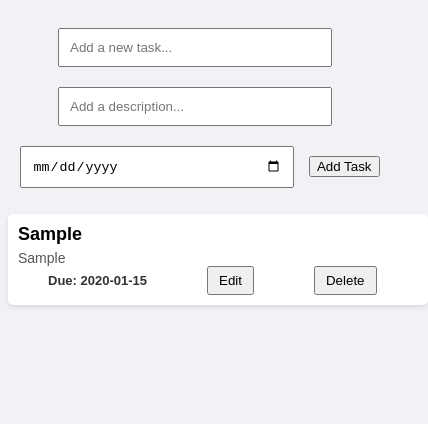
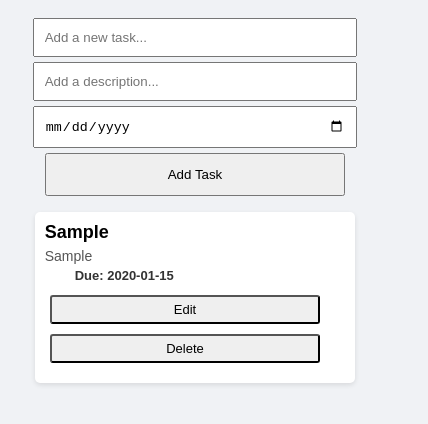
Before and after one commit to debugwithsushant/To-Do-List-app, a plain HTML site: page index.html in a window 390 px wide. Both pictures are taken after typing "Sample", "Sample", "2020-01-15" into the empty fields and a click on the button "Add Task". Shown: the part 90-514 px from the top of the page, 428 px wide, since content can reach past the window. Drawn offline with Linux system fonts and the light colour scheme.

Commit message:
Update styles.css with mobile media 2

```diff
--- a/index.html
+++ b/index.html
@@ -1,6 +1,7 @@
 <!DOCTYPE html>
 <html>
 <head>
+  <meta name="viewport" content="width=device-width, initial-scale=1.0">
   <title>TO-DO List</title>
   <link rel="stylesheet" href="styles.css">
 </head>
--- a/styles.css
+++ b/styles.css
@@ -6,6 +6,7 @@
 
 .todo-container {
   margin-top: 50px;
+  padding: 0 20px;
 }
 
 input {
@@ -15,6 +16,7 @@
 }
 
 button {
+  padding: 10px;
   cursor: pointer;
 }
 
@@ -58,15 +60,27 @@
 li button {
   padding: 5px 10px;
   margin: 0px 30px;
+  font-size: 14px;
+  border-radius: 3px;
 }
 
-@media (max-width: 320px) {
+@media (max-width: 768px) {
   input, button {
     width: 90%;
     margin: 5px auto;
+    display: block;
   }
 
   li {
     width: 90%;
   }
+
+  li button {
+    margin: 10px 5px;
+    font-size: 13px;
+  }
+
+  button {
+    padding: 12px;
+  }
 }
```
